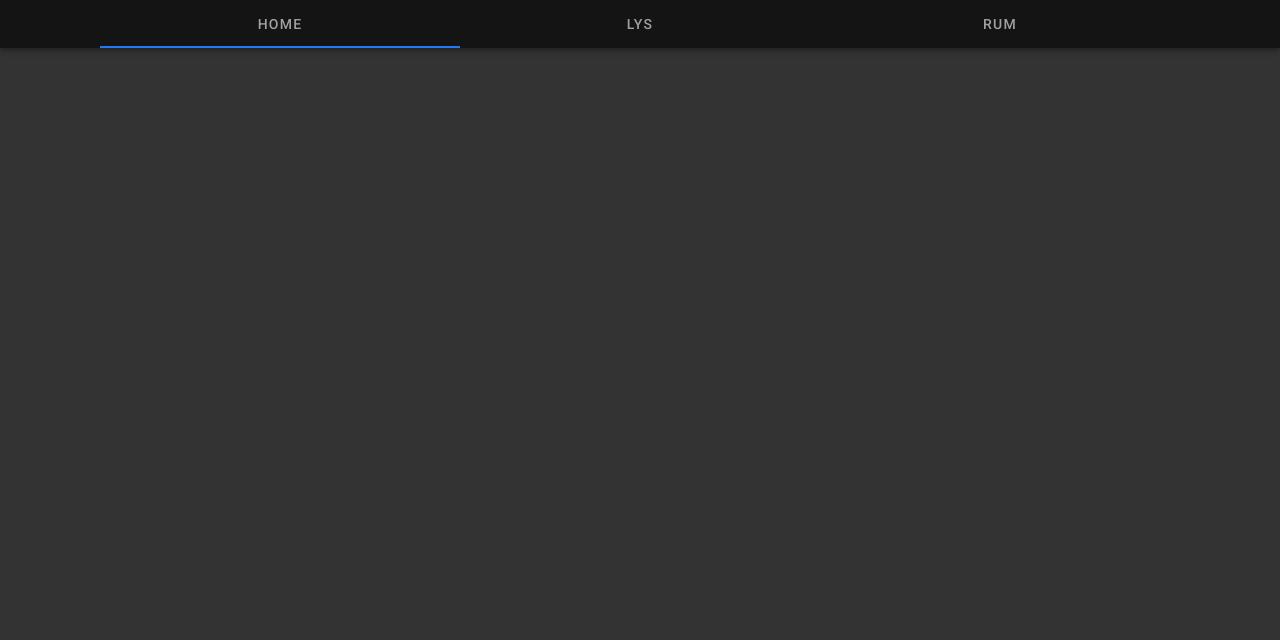
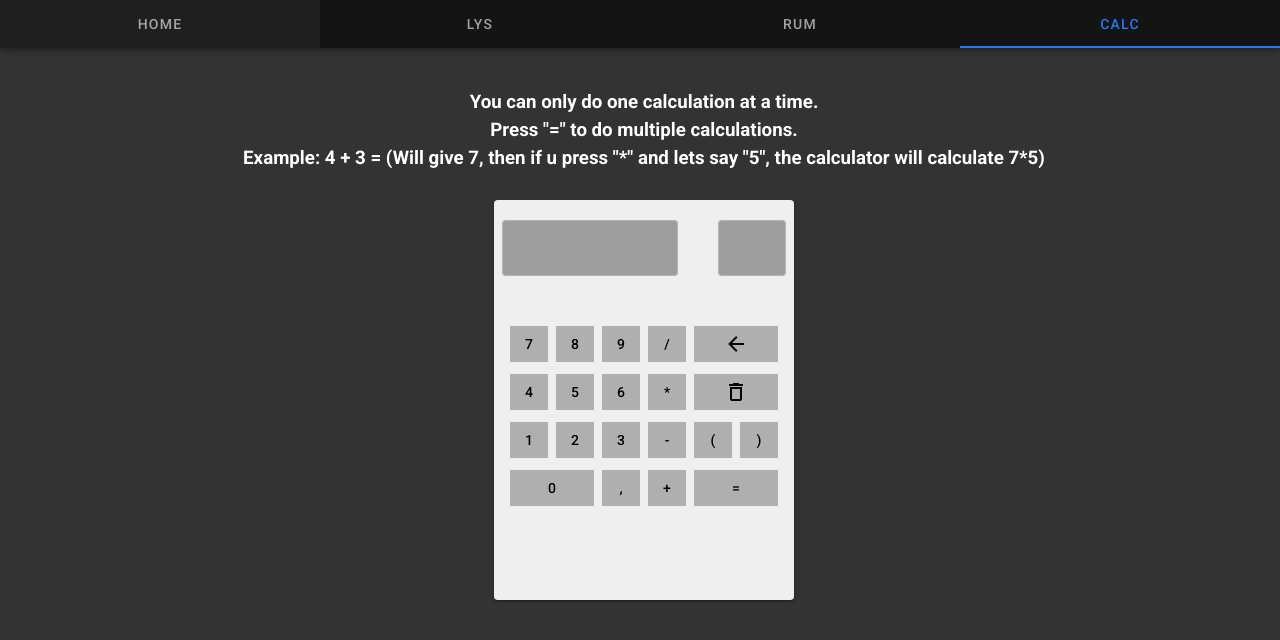
Before and after one commit to FreelanceProjects-2-0/Matias-Hue-Project, a Vue app: page /calc in a window 1280 px wide. Shown: the top 640 px of the page. Built offline with nearby package versions, Linux system fonts and the light colour scheme; no server answers.

Commit message:
Add calculator.

```diff
--- a/src/components/NavBar.vue
+++ b/src/components/NavBar.vue
@@ -4,6 +4,7 @@
       <v-tab :to="{ name: 'Home' }" exact>Home</v-tab>
       <v-tab :to="{ name: 'Lights' }">Lys</v-tab>
       <v-tab :to="{ name: 'Rooms' }">Rum</v-tab>
+      <v-tab :to="{ name: 'Calc' }">Calc</v-tab>
     </v-tabs>
   </v-app-bar>
 </template>
--- a/src/router/index.js
+++ b/src/router/index.js
@@ -25,6 +25,11 @@ const routes = [
         path: '/rooms',
         name: 'Rooms',
         component: () => import('@/views/RoomsVue.vue'),
+      },
+      {
+        path: '/calc',
+        name: 'Calc',
+        component: () => import('@/views/Calculator.vue'),
       },
     ],
   },
--- /dev/null
+++ b/src/views/Calculator.vue
@@ -0,0 +1,125 @@
+<template>
+  <v-container fluid>
+    <!-- Use regex to get numbers and expressions from a string.
+      Should make it possible to do more advanced calculations than 4*5
+    -->
+    <h3 class="text-center pb-10">
+      You can only do one calculation at a time.
+      <br />
+      Press "=" to do multiple calculations.
+      <br />
+      Example: 4 + 3 = (Will give 7, then if u press "*" and lets say "5", the calculator will calculate 7*5)
+    </h3>
+    <v-card class="mx-auto" color="#efefef" height="50vh" width="300">
+      <v-row>
+        <v-col cols="8">
+          <v-text-field class="pa-2 black--text" v-model="displayText" outlined background-color="grey" color="black" />
+        </v-col>
+        <v-col cols="4">
+          <v-text-field class="pa-2 black--text" v-model="nextExpression" outlined background-color="grey" color="black" />
+        </v-col>
+      </v-row>
+      <v-row no-gutters v-for="(row, index) in rows" :key="index" class="pa-3 py-0 pt-3 ma-0">
+        <v-col
+          v-for="(btn, index) in row.btns"
+          :key="index"
+          :cols="btn === 0 ? '4' : btn === '=' ? '4' : btn === 'clear' ? '4' : btn === 'backspace' ? '4' : '2'"
+        >
+          <div class="px-1 d-flex flex-column" v-if="btn === 'backspace' || btn === 'clear'">
+            <v-btn @click="clear()" tile color="#afafaf" class="black--text" block elevation="0" v-if="btn === 'clear'">
+              <v-icon>mdi-delete-outline</v-icon>
+            </v-btn>
+            <v-btn @click="erase()" tile color="#afafaf" class="black--text" block elevation="0" v-if="btn === 'backspace'">
+              <v-icon>mdi-arrow-left</v-icon>
+            </v-btn>
+          </div>
+          <div class="px-1 d-flex flex-column" v-else>
+            <v-btn @click="clickEvent(btn)" tile color="#afafaf" class="black--text" block elevation="0">
+              {{ btn }}
+            </v-btn>
+          </div>
+        </v-col>
+      </v-row>
+    </v-card>
+  </v-container>
+</template>
+
+<script>
+export default {
+  methods: {
+    resetData() {
+      this.currentVal = 0;
+      this.calcVal = 0;
+      this.nextExpression = '';
+      this.displayText = '';
+    },
+    clear() {
+      this.resetData();
+    },
+    erase() {
+      if (this.displayText !== '') {
+        let subString = this.displayText.substring(this.displayText.length - 1, -1);
+        this.displayText = subString;
+      }
+    },
+    clickEvent(item) {
+      if (item === '=') {
+        this.submitEvent();
+      } else if (!isNaN(item)) {
+        if (this.nextExpression !== '') {
+          this.displayText += item;
+        } else {
+          this.displayText += item;
+        }
+      } else {
+        this.currentVal = this.displayText;
+        this.nextExpression = item;
+        this.displayText = '';
+      }
+    },
+    submitEvent() {
+      this.calcVal = this.displayText;
+      let returnVal = this.calc();
+      this.displayText = returnVal;
+    },
+    calc() {
+      console.log('5 > ', this.currentVal, this.nextExpression, this.calcVal);
+      let returnVal = 0;
+      if (this.nextExpression === '+') {
+        returnVal = parseInt(this.currentVal) + parseInt(this.calcVal);
+      }
+      if (this.nextExpression === '-') {
+        returnVal = parseInt(this.currentVal) - parseInt(this.calcVal);
+      }
+      if (this.nextExpression === '/') {
+        returnVal = parseInt(this.currentVal) / parseInt(this.calcVal);
+      }
+      if (this.nextExpression === '*') {
+        returnVal = parseInt(this.currentVal) * parseInt(this.calcVal);
+      }
+      this.nextExpression = '';
+      return returnVal;
+    },
+  },
+  data: () => ({
+    currentVal: 0,
+    calcVal: 0,
+    nextExpression: '',
+    displayText: '',
+    rows: [
+      {
+        btns: [7, 8, 9, '/', 'backspace'],
+      },
+      {
+        btns: [4, 5, 6, '*', 'clear'],
+      },
+      {
+        btns: [1, 2, 3, '-', '(', ')'],
+      },
+      {
+        btns: [0, ',', '+', '='],
+      },
+    ],
+  }),
+};
+</script>
```
